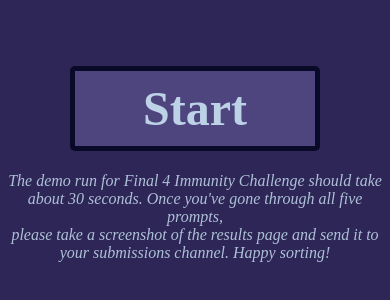
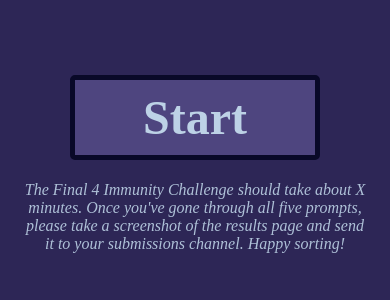
Before and after one commit to SpectrumNiji/TravelORGs-S15-Shift-Happens, a plain HTML site: page index.html in a window 390 px wide. Shown: the part 250-550 px from the top of the page. Drawn offline with Linux system fonts and the light colour scheme; a web font is replaced by a local one.

Commit message:
Demo Upload II

```diff
--- a/index.html
+++ b/index.html
@@ -18,10 +18,25 @@
 
   <div class="start-screen fade-up">
     <button onclick="location.href='nehanda.html'">Start</button>
-    <p class="subtitle"><i>The demo run for Final 4 Immunity Challenge should take about 30 seconds. Once you've gone through all five prompts, <br> please take a screenshot of the results page and send it to your submissions channel. Happy sorting!</i></p>
+
+    <!-- Temporary interal CSS for desktop and mobile view -->
+
+    <style>
+      @media (max-width: 599px) {
+        .desktop-only { display: none; }
+        .start-screen { margin: 20px; }
+      }
+      @media (min-width: 600px) {
+        .mobile-only { display: none; }
+      }
+    </style>
+
+    <p class="subtitle desktop-only"><i>The Final 4 Immunity Challenge should take about X minutes. Once you've gone through all five <br> prompts, please take a screenshot of the results page and send it to your submissions channel. Happy sorting!</i></p>
+
+    <p class="subtitle mobile-only"><i>The Final 4 Immunity Challenge should take about X minutes. Once you've gone through all five prompts, please take a screenshot of the results page and send it to your submissions channel. Happy sorting!</i></p>
+
   </div>
 
 </body>
 
-
 </html>
```
Also changed, not shown: makorokoto.html (+15 -0 lines).
